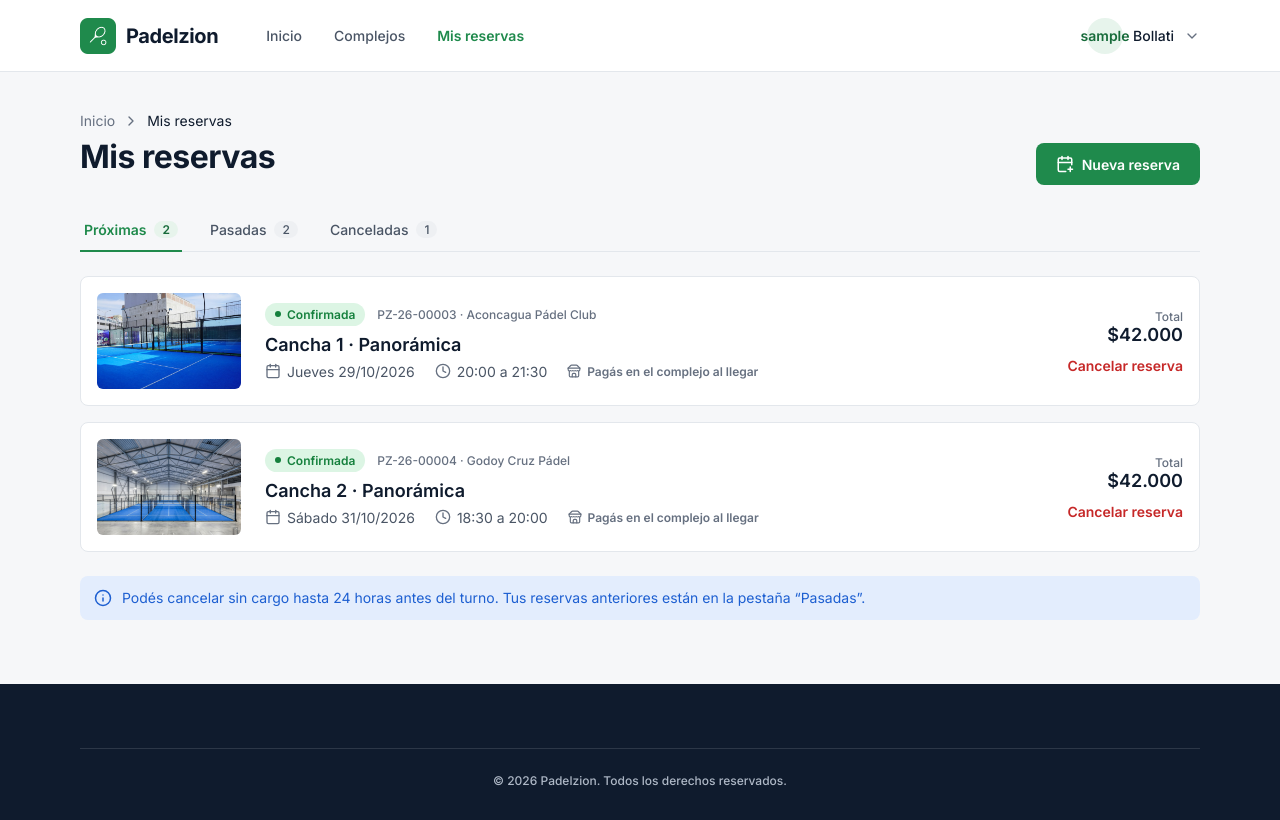
After one commit to fr4n1k/Padelzion, a PHP site: page /mis-reservas.php in a window 1280 px wide. The commit adds this page. Run offline with PHP 8.4, Linux system fonts and the light colour scheme; a user stored in the database is signed in; data comes from the database, SQL or seed files in the repository; both versions use the stored data as it was after the commit.

Commit message:
Card reservas

```diff
--- a/css/estilos.css
+++ b/css/estilos.css
@@ -1563,3 +1563,355 @@ a.turno:hover {
   padding: 12px 20px;
   font-size: 14px;
 }
+
+
+/* ===== Mis reservas ===== */
+
+.mis-reservas {
+  display: flex;
+  flex-direction: column;
+  gap: 24px;
+  padding-bottom: 64px;
+}
+
+.mis-reservas .encabezado-pagina {
+  margin-bottom: 0;
+}
+
+.mis-reservas-encabezado {
+  display: flex;
+  justify-content: space-between;
+  align-items: flex-end;
+}
+
+.boton-nueva {
+  width: auto;
+  padding: 12px 20px;
+  font-size: 14px;
+}
+
+/* Pestañas */
+.tabs {
+  display: flex;
+  gap: 24px;
+  border-bottom: 1px solid #E3E7EC;
+}
+
+.tabs a {
+  display: flex;
+  align-items: center;
+  gap: 8px;
+  margin-bottom: -1px;
+  padding: 12px 4px;
+  border-bottom: 2px solid transparent;
+  font-size: 14px;
+  font-weight: 500;
+  color: #4A5565;
+}
+
+.tabs a span {
+  padding: 1px 8px;
+  border-radius: 999px;
+  background-color: #EEF0F3;
+  font-size: 12px;
+}
+
+.tabs a.activo {
+  border-bottom-color: #1F8A4C;
+  font-weight: 600;
+  color: #1F8A4C;
+}
+
+.tabs a.activo span {
+  background-color: #E7F4EC;
+  color: #176B3A;
+}
+
+.aviso-exito {
+  background-color: #DCF5E4;
+  color: #15803D;
+}
+
+/* Card de reserva */
+.lista-reservas {
+  display: flex;
+  flex-direction: column;
+  gap: 16px;
+}
+
+.card-reserva {
+  display: flex;
+  align-items: center;
+  gap: 24px;
+  padding: 16px;
+  border: 1px solid #E3E7EC;
+  border-radius: 8px;
+  background-color: #FFFFFF;
+}
+
+.card-reserva:hover {
+  border-color: #1F8A4C;
+}
+
+.card-reserva-foto {
+  width: 144px;
+  height: 96px;
+  border-radius: 6px;
+  object-fit: cover;
+}
+
+.card-reserva-info {
+  flex: 1;
+  display: flex;
+  flex-direction: column;
+  gap: 8px;
+}
+
+.card-reserva-top {
+  display: flex;
+  align-items: center;
+  gap: 12px;
+  font-size: 12px;
+  font-weight: 500;
+  color: #667080;
+}
+
+.card-reserva-info h3 {
+  font-size: 18px;
+  font-weight: 600;
+}
+
+.card-reserva-meta {
+  display: flex;
+  align-items: center;
+  gap: 20px;
+  font-size: 14px;
+  color: #4A5565;
+}
+
+.card-reserva-meta span {
+  display: flex;
+  align-items: center;
+  gap: 6px;
+}
+
+.card-reserva-meta img {
+  width: 16px;
+  height: 16px;
+}
+
+.card-reserva-pago {
+  font-size: 12px;
+  font-weight: 600;
+  color: #667080;
+}
+
+.card-reserva-pago img {
+  width: 14px;
+  height: 14px;
+}
+
+.card-reserva-derecha {
+  display: flex;
+  flex-direction: column;
+  align-items: flex-end;
+  gap: 12px;
+  text-align: right;
+}
+
+.card-reserva-label {
+  font-size: 12px;
+  font-weight: 500;
+  color: #667080;
+}
+
+.card-reserva-total {
+  font-size: 18px;
+  font-weight: 600;
+}
+
+.link-cancelar {
+  font-size: 14px;
+  font-weight: 600;
+  color: #C62828;
+}
+
+.link-cancelar:hover {
+  text-decoration: underline;
+}
+
+/* Estados */
+.estado {
+  display: flex;
+  align-items: center;
+  gap: 6px;
+  padding: 4px 10px;
+  border-radius: 999px;
+  font-size: 12px;
+  font-weight: 600;
+}
+
+.estado .punto {
+  width: 6px;
+  height: 6px;
+}
+
+.estado-confirmada {
+  background-color: #DCF5E4;
+  color: #15803D;
+}
+
+.estado-confirmada .punto {
+  background-color: #15803D;
+}
+
+.estado-jugada {
+  background-color: #EEF0F3;
+  color: #4A5565;
+}
+
+.estado-jugada .punto {
+  background-color: #9AA3AF;
+}
+
+.estado-cancelada {
+  background-color: #FDECEC;
+  color: #C62828;
+}
+
+.estado-cancelada .punto {
+  background-color: #C62828;
+}
+
+/* Sin reservas */
+.sin-reservas {
+  display: flex;
+  flex-direction: column;
+  align-items: center;
+  gap: 16px;
+  padding: 48px;
+  border: 1px solid #E3E7EC;
+  border-radius: 8px;
+  background-color: #FFFFFF;
+  text-align: center;
+}
+
+.sin-reservas-icono {
+  display: flex;
+  justify-content: center;
+  align-items: center;
+  width: 88px;
+  height: 88px;
+  border-radius: 50%;
+  background-color: #E7F4EC;
+}
+
+.sin-reservas-icono img {
+  width: 40px;
+  height: 40px;
+}
+
+.sin-reservas div {
+  width: 360px;
+}
+
+.sin-reservas h2 {
+  margin-bottom: 8px;
+  font-size: 18px;
+  font-weight: 600;
+}
+
+.sin-reservas p {
+  font-size: 14px;
+  line-height: 1.45;
+  color: #4A5565;
+}
+
+/* Modal */
+.modal-fondo {
+  position: fixed;
+  top: 0;
+  left: 0;
+  width: 100%;
+  height: 100%;
+  display: flex;
+  justify-content: center;
+  align-items: center;
+  background-color: rgba(15, 27, 45, 0.5);
+}
+
+.modal {
+  display: flex;
+  flex-direction: column;
+  gap: 24px;
+  width: 520px;
+  padding: 24px;
+  border-radius: 8px;
+  background-color: #FFFFFF;
+  box-shadow: 0 16px 40px rgba(15, 27, 45, 0.2);
+}
+
+.modal-top {
+  display: flex;
+  align-items: flex-start;
+  gap: 16px;
+}
+
+.modal-icono {
+  display: flex;
+  flex-shrink: 0;
+  justify-content: center;
+  align-items: center;
+  width: 48px;
+  height: 48px;
+  border-radius: 50%;
+  background-color: #FDECEC;
+}
+
+.modal-icono img {
+  width: 22px;
+  height: 22px;
+}
+
+.modal-top h2 {
+  margin-bottom: 8px;
+  font-size: 18px;
+  font-weight: 600;
+}
+
+.modal-top p {
+  font-size: 14px;
+  line-height: 1.45;
+  color: #4A5565;
+}
+
+.modal-cerrar img {
+  width: 20px;
+  height: 20px;
+}
+
+.modal-acciones {
+  display: flex;
+  justify-content: flex-end;
+  gap: 12px;
+}
+
+.modal-acciones .boton-borde {
+  padding: 12px 20px;
+}
+
+.boton-peligro {
+  padding: 12px 20px;
+  border: none;
+  border-radius: 8px;
+  background-color: #C62828;
+  font-family: "Inter", Arial, sans-serif;
+  font-size: 14px;
+  font-weight: 600;
+  color: #FFFFFF;
+  cursor: pointer;
+}
+
+.boton-peligro:hover {
+  background-color: #A61F1F;
+}
--- /dev/null
+++ b/includes/card-reserva.php
@@ -0,0 +1,45 @@
+<?php
+$fechaReserva = strtotime($reserva["fecha"]);
+$horaFin = date("H:i", strtotime($reserva["hora"]) + 90 * 60);
+$codigo = "PZ-" . date("y", strtotime($reserva["creada"])) . "-" . str_pad($reserva["id"], 5, "0", STR_PAD_LEFT);
+$sePuedeCancelar = $tab == "proximas" && $reserva["fecha"] . " " . $reserva["hora"] > $limite;
+?>
+<div class="card-reserva">
+  <img class="card-reserva-foto" src="img/<?php echo $reserva["foto"]; ?>" alt="<?php echo $reserva["complejo"]; ?>">
+
+  <div class="card-reserva-info">
+    <div class="card-reserva-top">
+      <?php if ($tab == "proximas") { ?>
+        <span class="estado estado-confirmada"><span class="punto"></span> Confirmada</span>
+      <?php } else if ($tab == "pasadas") { ?>
+        <span class="estado estado-jugada"><span class="punto"></span> Jugada</span>
+      <?php } else { ?>
+        <span class="estado estado-cancelada"><span class="punto"></span> Cancelada</span>
+      <?php } ?>
+      <span><?php echo $codigo; ?> · <?php echo $reserva["complejo"]; ?></span>
+    </div>
+
+    <h3><?php echo $reserva["cancha"]; ?> · <?php echo $reserva["tipo"]; ?></h3>
+
+    <div class="card-reserva-meta">
+      <span><img src="img/iconos/calendario.svg" alt=""> <?php echo $dias[date("w", $fechaReserva)]; ?> <?php echo date("d/m/Y", $fechaReserva); ?></span>
+      <span><img src="img/iconos/reloj.svg" alt=""> <?php echo $reserva["hora"]; ?> a <?php echo $horaFin; ?></span>
+      <?php if ($tab == "proximas") { ?>
+        <span class="card-reserva-pago"><img src="img/iconos/pago-gris.svg" alt=""> Pagás en el complejo al llegar</span>
+      <?php } ?>
+    </div>
+  </div>
+
+  <div class="card-reserva-derecha">
+    <div>
+      <p class="card-reserva-label">Total</p>
+      <p class="card-reserva-total">$<?php echo number_format($reserva["total"], 0, ",", "."); ?></p>
+    </div>
+
+    <?php if ($sePuedeCancelar) { ?>
+      <a class="link-cancelar" href="mis-reservas.php?cancelar=<?php echo $reserva["id"]; ?>">Cancelar reserva</a>
+    <?php } else if ($tab == "proximas") { ?>
+      <span class="card-reserva-label">Faltan menos de 24 h</span>
+    <?php } ?>
+  </div>
+</div>
--- /dev/null
+++ b/mis-reservas.php
@@ -0,0 +1,171 @@
+<?php
+include "includes/sesion.php";
+include "config/conexion.php";
+include "includes/fechas.php";
+
+$pagina = "mis-reservas";
+$limite = date("Y-m-d H:i", strtotime("+24 hours"));
+
+if ($_SERVER["REQUEST_METHOD"] == "POST") {
+  $sql = "UPDATE reservas SET estado = 'cancelada'
+          WHERE id = ? AND usuario_id = ? AND estado = 'confirmada' AND CONCAT(fecha, ' ', hora) > ?";
+  $stmt = $conn->prepare($sql);
+  $stmt->bind_param("iis", $_POST["reserva"], $_SESSION["usuario_id"], $limite);
+  $stmt->execute();
+
+  if ($stmt->affected_rows > 0) {
+    header("Location: mis-reservas.php?cancelada=1");
+  } else {
+    header("Location: mis-reservas.php");
+  }
+  exit;
+}
+
+$sql = "SELECT reservas.*, canchas.nombre AS cancha, canchas.tipo, complejos.nombre AS complejo, imagenes.archivo AS foto FROM reservas
+        JOIN canchas ON canchas.id = reservas.cancha_id
+        JOIN complejos ON complejos.id = canchas.complejo_id
+        JOIN imagenes ON imagenes.complejo_id = complejos.id AND imagenes.portada = 1
+        WHERE reservas.usuario_id = ?
+        ORDER BY reservas.fecha, reservas.hora";
+$stmt = $conn->prepare($sql);
+$stmt->bind_param("i", $_SESSION["usuario_id"]);
+$stmt->execute();
+$resultado = $stmt->get_result();
+
+$proximas = [];
+$pasadas = [];
+$canceladas = [];
+while ($reserva = $resultado->fetch_assoc()) {
+  if ($reserva["estado"] == "cancelada") {
+    $canceladas[] = $reserva;
+  } else if ($reserva["fecha"] . " " . $reserva["hora"] < date("Y-m-d H:i")) {
+    $pasadas[] = $reserva;
+  } else {
+    $proximas[] = $reserva;
+  }
+}
+
+$tab = "proximas";
+if (isset($_GET["tab"])) {
+  $tab = $_GET["tab"];
+}
+
+if ($tab == "pasadas") {
+  $lista = $pasadas;
+  $vacio = "No tenés reservas pasadas";
+} else if ($tab == "canceladas") {
+  $lista = $canceladas;
+  $vacio = "No tenés reservas canceladas";
+} else {
+  $tab = "proximas";
+  $lista = $proximas;
+  $vacio = "Todavía no tenés reservas";
+}
+
+$aCancelar = null;
+if (isset($_GET["cancelar"])) {
+  foreach ($proximas as $reserva) {
+    if ($reserva["id"] == $_GET["cancelar"] && $reserva["fecha"] . " " . $reserva["hora"] > $limite) {
+      $aCancelar = $reserva;
+    }
+  }
+}
+?>
+<!DOCTYPE html>
+<html lang="es">
+<head>
+  <meta charset="UTF-8">
+  <title>Mis reservas - Padelzion</title>
+  <link rel="preconnect" href="https://fonts.googleapis.com">
+  <link href="https://fonts.googleapis.com/css2?family=Inter:wght@400;500;600;700&display=swap" rel="stylesheet">
+  <link rel="stylesheet" href="css/estilos.css">
+</head>
+<body class="fondo-gris">
+
+  <?php include "includes/navbar.php"; ?>
+
+  <main class="contenido mis-reservas">
+
+    <!-- Encabezado -->
+    <div class="mis-reservas-encabezado">
+      <div class="encabezado-pagina">
+        <div class="breadcrumb">
+          <a href="index.php">Inicio</a>
+          <img src="img/iconos/flecha-derecha.svg" alt="">
+          <span>Mis reservas</span>
+        </div>
+        <h1>Mis reservas</h1>
+      </div>
+      <a class="boton boton-nueva" href="complejos.php"><img src="img/iconos/reservar.svg" alt=""> Nueva reserva</a>
+    </div>
+
+    <!-- Pestañas -->
+    <div class="tabs">
+      <a href="mis-reservas.php?tab=proximas" class="<?php if ($tab == "proximas") echo "activo"; ?>">Próximas <span><?php echo count($proximas); ?></span></a>
+      <a href="mis-reservas.php?tab=pasadas" class="<?php if ($tab == "pasadas") echo "activo"; ?>">Pasadas <span><?php echo count($pasadas); ?></span></a>
+      <a href="mis-reservas.php?tab=canceladas" class="<?php if ($tab == "canceladas") echo "activo"; ?>">Canceladas <span><?php echo count($canceladas); ?></span></a>
+    </div>
+
+    <?php if (isset($_GET["cancelada"])) { ?>
+      <div class="aviso aviso-exito">
+        <img src="img/iconos/check-verde-oscuro.svg" alt="">
+        <p>La reserva fue cancelada y el horario quedó libre para otros jugadores.</p>
+      </div>
+    <?php } ?>
+
+    <!-- Lista -->
+    <?php if (count($lista) == 0) { ?>
+      <div class="sin-reservas">
+        <span class="sin-reservas-icono"><img src="img/iconos/sin-reservas.svg" alt=""></span>
+        <div>
+          <h2><?php echo $vacio; ?></h2>
+          <p>Cuando reserves una cancha, vas a ver acá tus próximos turnos y el historial.</p>
+        </div>
+        <a class="boton boton-nueva" href="complejos.php"><img src="img/iconos/reservar.svg" alt=""> Reservar cancha</a>
+      </div>
+    <?php } else { ?>
+      <div class="lista-reservas">
+        <?php foreach ($lista as $reserva) { ?>
+          <?php include "includes/card-reserva.php"; ?>
+        <?php } ?>
+      </div>
+    <?php } ?>
+
+    <div class="aviso aviso-info">
+      <img src="img/iconos/info-azul.svg" alt="">
+      <p>Podés cancelar sin cargo hasta 24 horas antes del turno. Tus reservas anteriores están en la pestaña “Pasadas”.</p>
+    </div>
+
+  </main>
+
+  <?php include "includes/footer.php"; ?>
+
+  <!-- Modal cancelar -->
+  <?php if ($aCancelar) { ?>
+    <?php
+    $fechaModal = strtotime($aCancelar["fecha"]);
+    $codigoModal = "PZ-" . date("y", strtotime($aCancelar["creada"])) . "-" . str_pad($aCancelar["id"], 5, "0", STR_PAD_LEFT);
+    ?>
+    <div class="modal-fondo">
+      <form class="modal" action="mis-reservas.php" method="POST">
+        <input type="hidden" name="reserva" value="<?php echo $aCancelar["id"]; ?>">
+
+        <div class="modal-top">
+          <span class="modal-icono"><img src="img/iconos/alerta.svg" alt=""></span>
+          <div>
+            <h2>¿Cancelar la reserva?</h2>
+            <p>Vas a cancelar la reserva <?php echo $codigoModal; ?> de <?php echo $aCancelar["cancha"]; ?> · <?php echo $aCancelar["tipo"]; ?> (<?php echo $aCancelar["complejo"]; ?>) del <?php echo mb_strtolower($dias[date("w", $fechaModal)]); ?> <?php echo date("j", $fechaModal); ?> de <?php echo $meses[date("n", $fechaModal) - 1]; ?> a las <?php echo $aCancelar["hora"]; ?>. Como faltan más de 24 horas, no tiene ningún cargo y el horario se libera para otros jugadores.</p>
+          </div>
+          <a class="modal-cerrar" href="mis-reservas.php"><img src="img/iconos/cerrar.svg" alt="Cerrar"></a>
+        </div>
+
+        <div class="modal-acciones">
+          <a class="boton-borde" href="mis-reservas.php">Volver</a>
+          <button type="submit" class="boton-peligro">Sí, cancelar reserva</button>
+        </div>
+      </form>
+    </div>
+  <?php } ?>
+
+</body>
+</html>
```
Also changed, not shown: database/padelzion.sql (+8 -0 lines), img/iconos/alerta.svg (added), img/iconos/cerrar.svg (added), img/iconos/check-verde-oscuro.svg (added), img/iconos/pago-gris.svg (added), img/iconos/reloj.svg (added), img/iconos/sin-reservas.svg (added).
